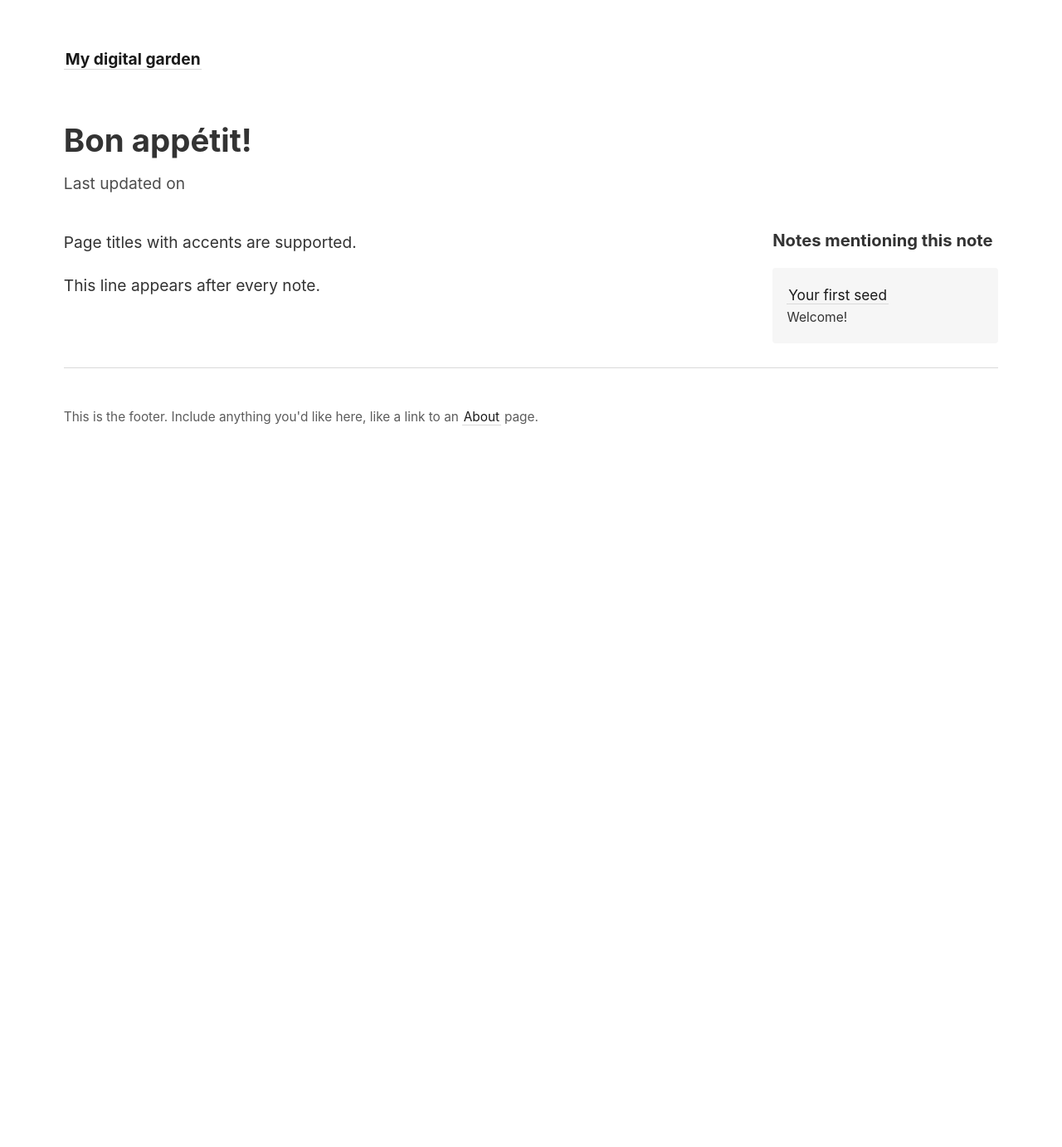
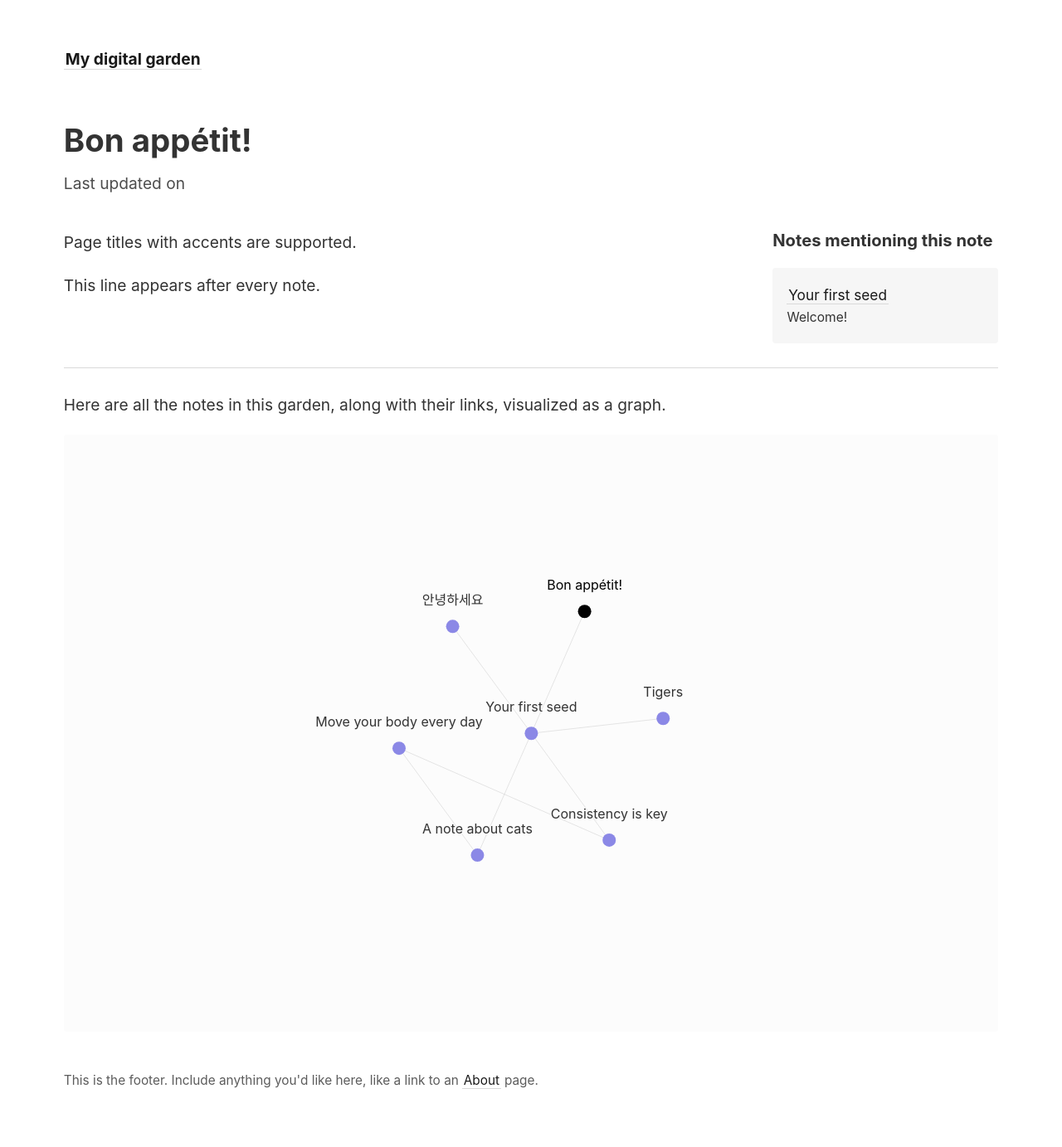
Before and after one commit to lslonczynski/lslonczynski.github.io, a Jekyll site: the page built from _notes/accents.md, in a window 1280 px wide. Shown: the whole page at 83% size. Built offline with Jekyll 4.4.1, drawn with Linux system fonts in a browser that asks for light colours; before the commit the page ends 900 px from its top, so only the background shows below that.

Commit message:
reintroduces notes graph link

```diff
--- a/_layouts/note.html
+++ b/_layouts/note.html
@@ -41,3 +41,7 @@ layout: default
 </article>
 
 <hr>
+
+<p>Here are all the notes in this garden, along with their links, visualized as a graph.</p>
+
+{% include notes_graph.html %}
```
